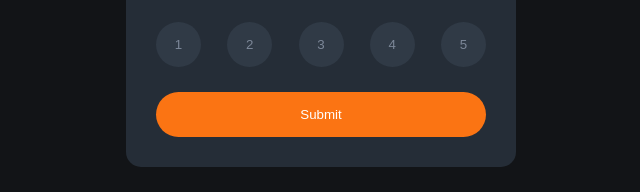
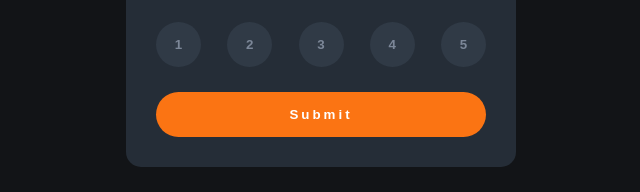
Before and after one commit to mohammedshirazu/rating-component, a plain HTML site: page index.html in a window 1280 px wide. Shown: the part 373-565 px from the top of the page, 319-959 px from the left. Drawn offline with Linux system fonts and the light colour scheme.

Commit message:
Update styles.css

```diff
--- a/styles.css
+++ b/styles.css
@@ -33,6 +33,7 @@ body {
     flex-direction: column;
     justify-content: space-between;
     color: hsl(216, 12%, 54%);
+
 }
 
 /* RATING STATE */
@@ -60,6 +61,7 @@ body {
     outline: none;
     border: none;
     color: hsl(216, 12%, 54%);
+    font-weight: 700;
 }
 
 .rating-btns:hover, .rating-btns:focus{
@@ -72,6 +74,7 @@ body {
     width: 100%;
     background-color: hsl(25, 97%, 53%);
     color: white;
+    letter-spacing: 0.2rem;
 }
 
 .big-text{
```
